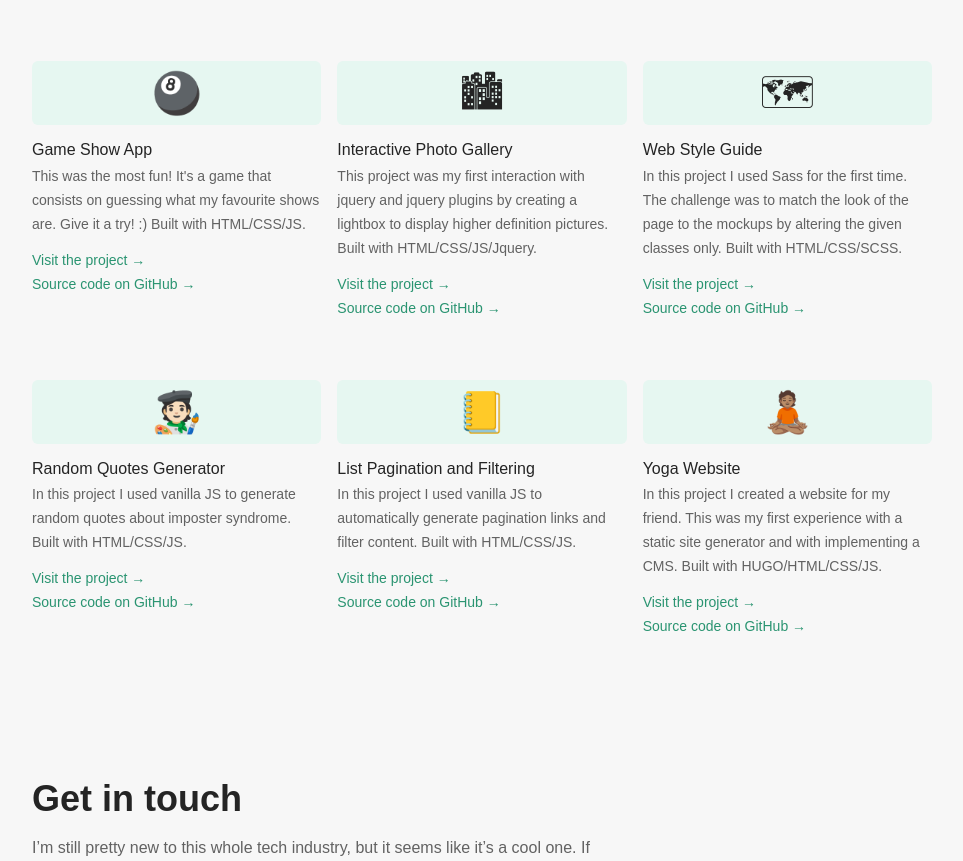
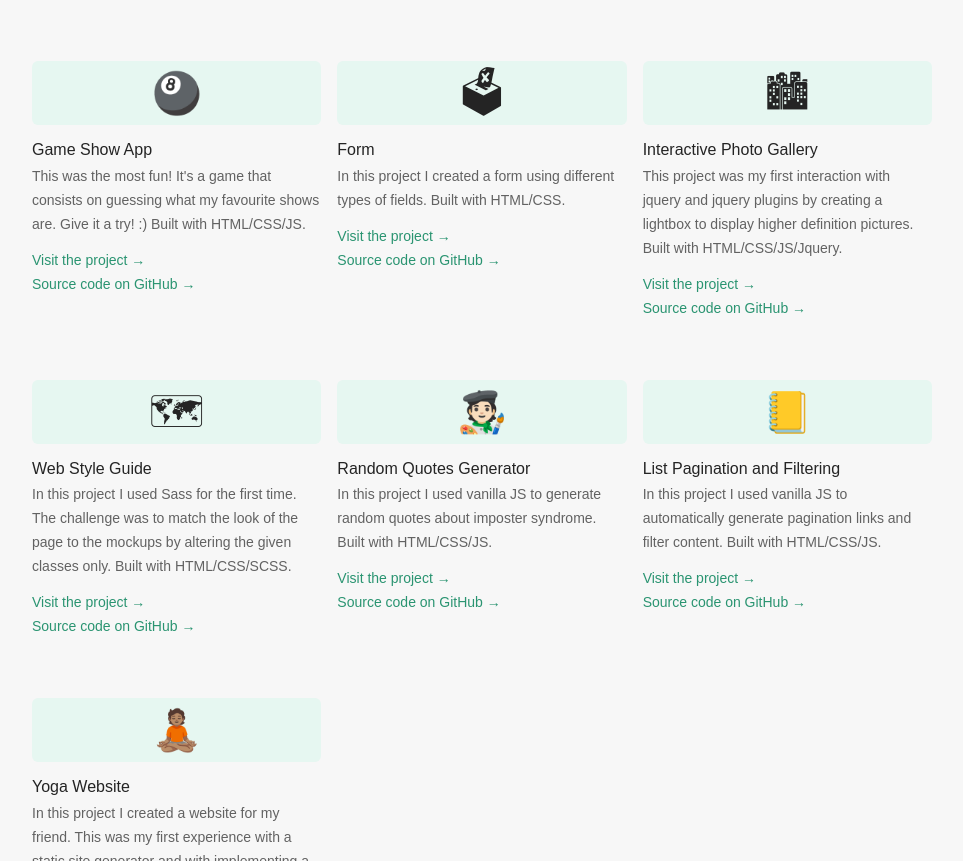
Before and after one commit to mindeby/my-portfolio, a website built with Parcel: page index.html in a window 1280 px wide. Shown: the part 1503-2364 px from the top of the page, without its empty margins (158-1121 px from the left). Built offline with nearby package versions, Linux system fonts and the light colour scheme; a web font is replaced by a local one.

Commit message:
added form project

```diff
--- a/index.html
+++ b/index.html
@@ -127,6 +127,13 @@
             <a class="power-links" href="https://github.com/mindeby/Techdegree-Project-6" target="_blank"><span>Source code on GitHub →</span></a>
           </div>
           <div class="project">
+            <div class="emoji-wrapper"><a href="https://form-fewdproject3.netlify.com" target="_blank"><span class="emoji">🗳</span></a></div>
+            <h4>Form</h4>
+            <p> In this project I created a form using different types of fields. Built with HTML/CSS.‍</p>
+            <a class="power-links" href="https://form-fewdproject3.netlify.com" target="_blank"><span>Visit the project →</span></a>
+            <a class="power-links" href="https://github.com/mindeby/Techdegree-Project-3" target="_blank"><span>Source code on GitHub →</span></a>
+          </div>
+          <div class="project">
             <div class="emoji-wrapper"><a href="https://my5thproject.netlify.com" target="_blank"><span class="emoji">🏙</span></a></div>
             <h4>Interactive Photo Gallery</h4>
             <p>This project was my first interaction with jquery and jquery plugins by creating a lightbox to display higher definition pictures. Built with HTML/CSS/JS/Jquery.‍</p>
```
